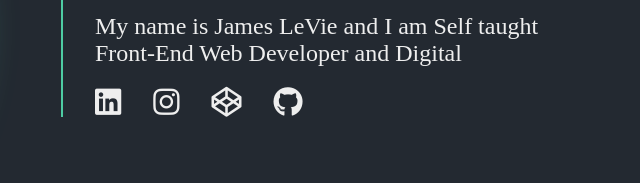
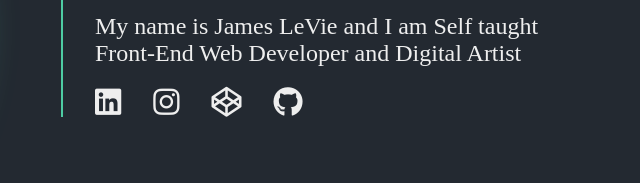
Before and after one commit to Jlevie24/Personal-Website, a plain HTML site: page index.html in a window 1280 px wide. Shown: the part 390-573 px from the top of the page, 587-1227 px from the left. Drawn offline with Linux system fonts and the light colour scheme.

Commit message:
Add files via upload

```diff
--- a/index.html
+++ b/index.html
@@ -39,7 +39,7 @@
 
 			<div class="right-content">
 				<h2>Welcome!</h2>
-				<p>My name is James LeVie and I am Self taught Front-End Web Developer and Digital</p>
+				<p>My name is James LeVie and I am Self taught Front-End Web Developer and Digital Artist</p>
 				<ul class="social-list">
 					<li class="socials"><a href="https://www.linkedin.com/in/james-levie-926148150/" target="blank"><i class="fa-brands fa-linkedin"></i></a></li>
 					<li class="socials"><a href="https://www.instagram.com/justforfuneditz/" target="blank"><i class="fa-brands fa-instagram"></i></a></li>
```
